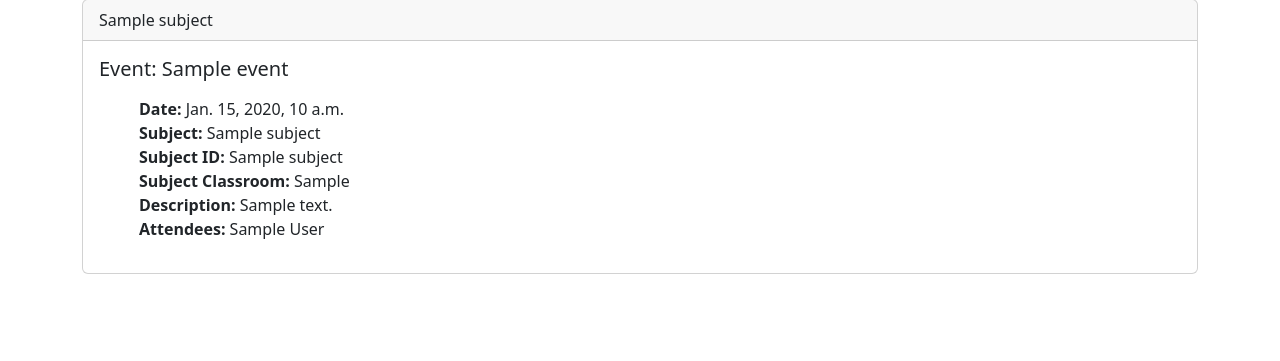
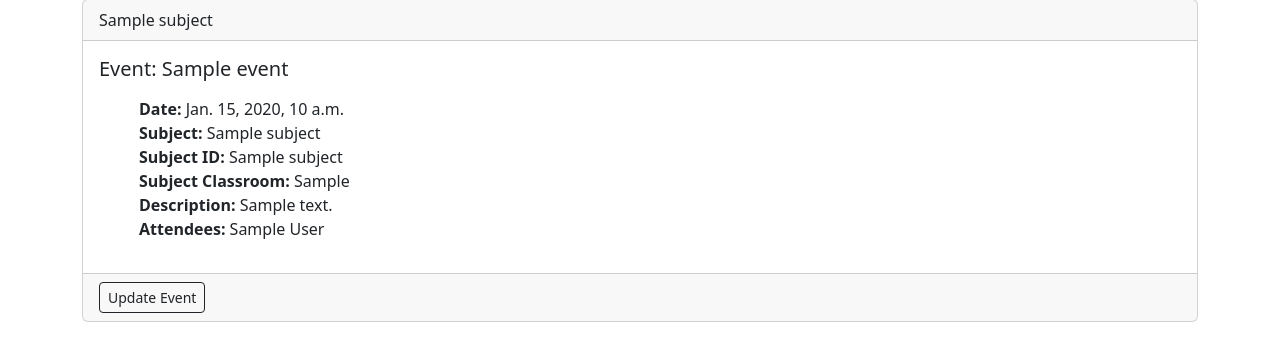
Before and after one commit to 6410110710/Web, a Django app: page /events in a window 1280 px wide. Shown: the part 137-498 px from the top of the page. Run offline with Django 4.2, Linux system fonts and the light colour scheme; tables that the repository leaves empty hold one stand-in row (values such as "Sample post").

Commit message:
Create An Update Events Page

```diff
--- a/MyApp/templates/event/event_list.html
+++ b/MyApp/templates/event/event_list.html
@@ -26,10 +26,22 @@
                 {% endfor %}
             </ul>
 
+
+
+
           </p>
+        </div>
+        <div class="card-footer text-muted">
+          <a href="{% url 'update-event' event.id %}" class="btn btn-outline-dark btn-sm">Update Event</a>
         </div>
       </div>
 
+
+
+
+
+
+      <br/><br/>
     {% endfor %}
 
 {% endblock %}
--- a/MyApp/urls.py
+++ b/MyApp/urls.py
@@ -11,5 +11,6 @@ urlpatterns = [
     path('search_subjects', views.search_subjects, name='search-subjects'),
     path('update_subject/<subject_id>', views.update_subject, name='update-subject'),
     path('add_event', views.add_event, name="add-event"),
+    path('update_event/<event_id>', views.update_event, name='update-event'),
 
 ]
--- a/MyApp/views.py
+++ b/MyApp/views.py
@@ -20,6 +20,15 @@ def add_event(request):
 
 
     return render(request, 'event/add_event.html', {'form':form, 'submitted':submitted})
+
+def update_event(request, event_id):
+    event = Event.objects.get(pk=event_id)
+    form = EventForm(request.POST or None, instance=event)
+    if form.is_valid():
+        form.save()
+        return redirect('list-events')
+
+    return render(request, 'event/update_event.html', {'event': event,'form':form})
 
 
 def update_subject(request, subject_id):
```
Also changed, not shown: MyApp/templates/event/update_event.html (added, +12 -0 lines).
